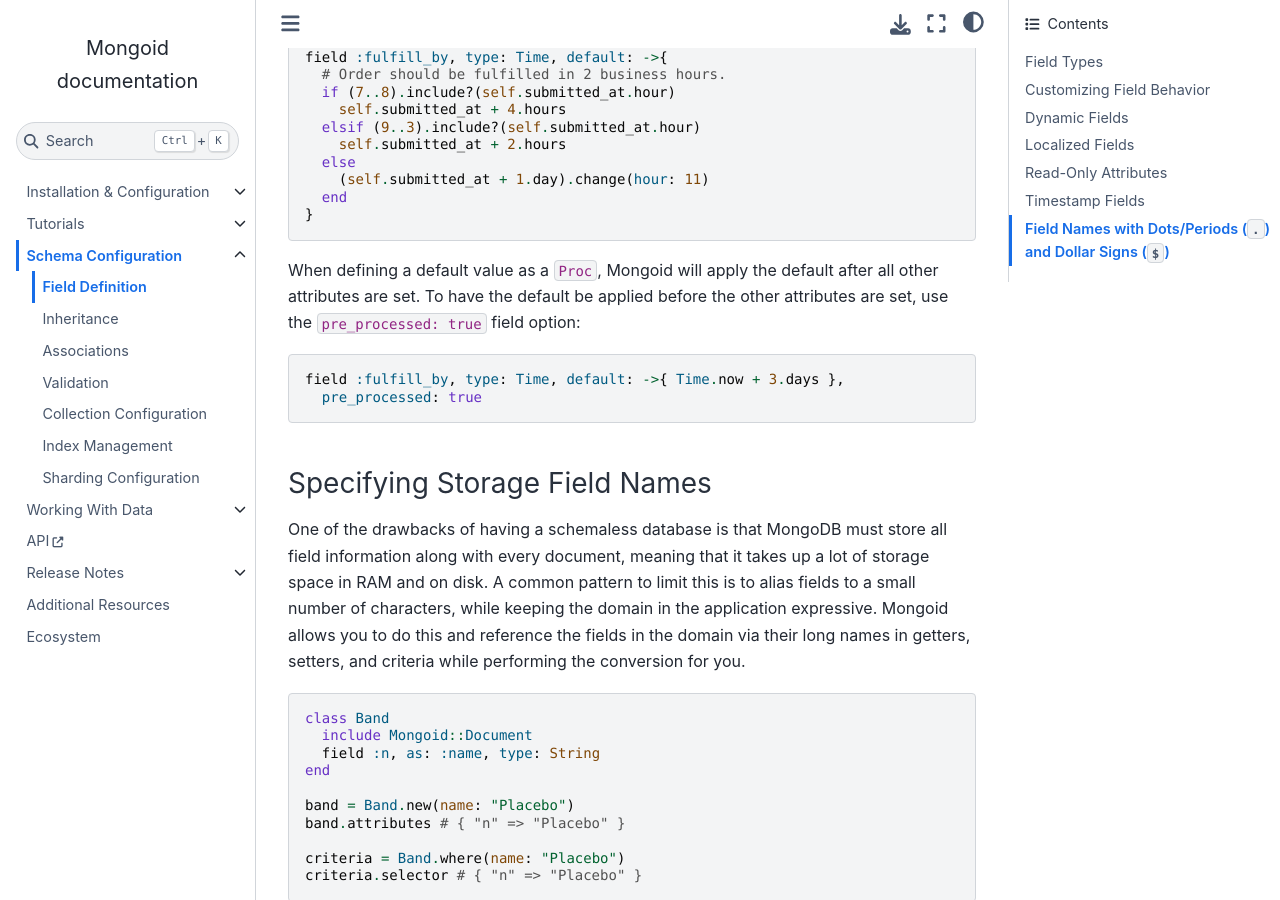
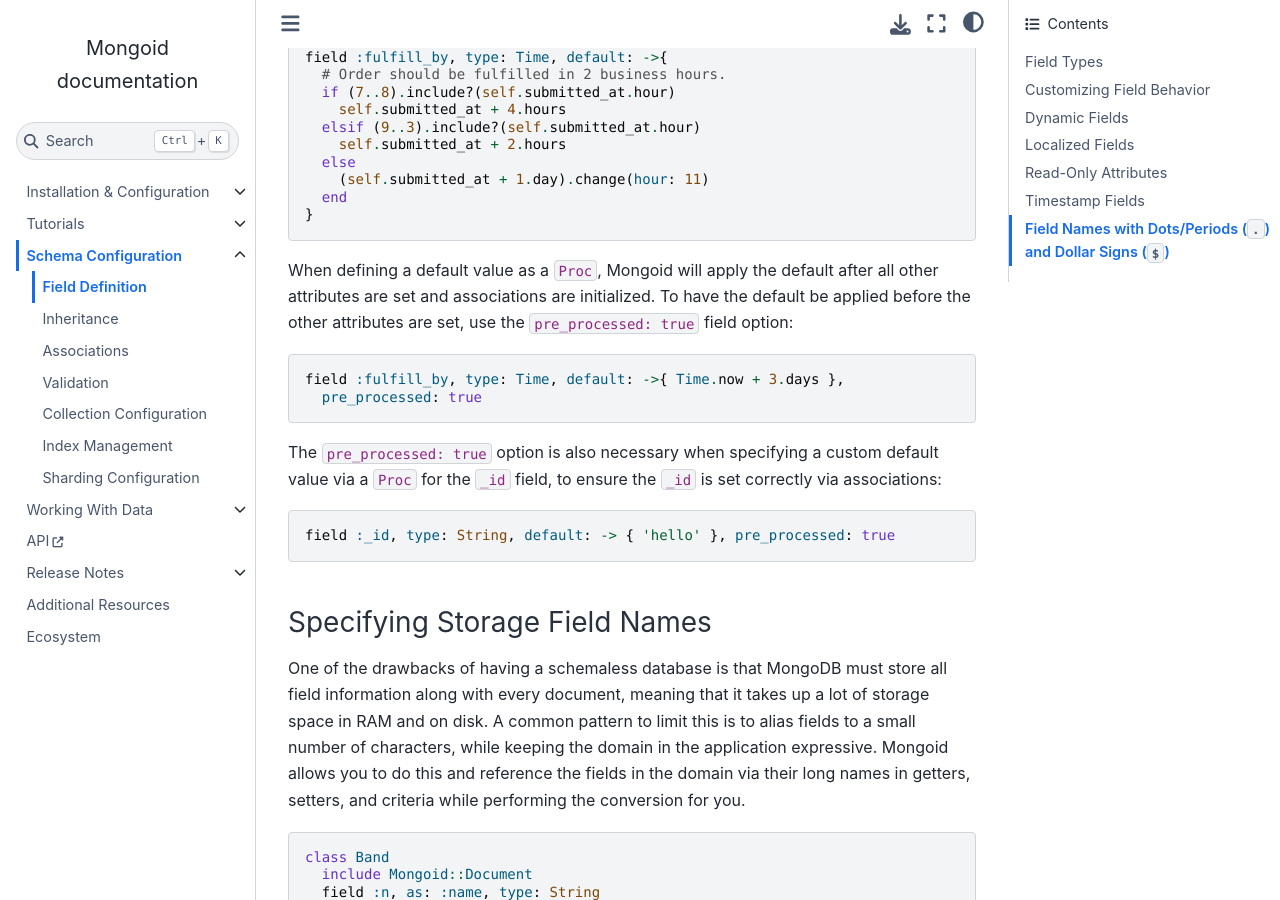
Before and after one commit to i80and/docs-mongoid, a Sphinx documentation site: the page built from docs/reference/fields.txt, in a window 1280 px wide and 900 px high, scrolled down 13168 px. Built offline with Sphinx 7.4.7 and the Sphinx Book theme 1.1.4, drawn with Linux system fonts in a browser that asks for light colours; cross-references to code outside the pages are shown as plain code.

Commit message:
MONGOID-5288 Add example overriding _id default with a Proc using pre_processed: true option (#5311)
Co-authored-by: Oleg Pudeyev <code@olegp.name>

```diff
--- a/docs/reference/fields.txt
+++ b/docs/reference/fields.txt
@@ -629,13 +629,22 @@ being operated on:
   }
 
 When defining a default value as a ``Proc``, Mongoid will apply the default
-after all other attributes are set. To have the default be applied before
-the other attributes are set, use the ``pre_processed: true`` field option:
+after all other attributes are set and associations are initialized.
+To have the default be applied before the other attributes are set,
+use the ``pre_processed: true`` field option:
 
 .. code-block:: ruby
 
   field :fulfill_by, type: Time, default: ->{ Time.now + 3.days },
     pre_processed: true
+
+The ``pre_processed: true`` option is also necessary when specifying a custom
+default value via a ``Proc`` for the ``_id`` field, to ensure the ``_id``
+is set correctly via associations:
+
+.. code-block:: ruby
+
+  field :_id, type: String, default: -> { 'hello' }, pre_processed: true
 
 
 .. _storage-field-names:
```
